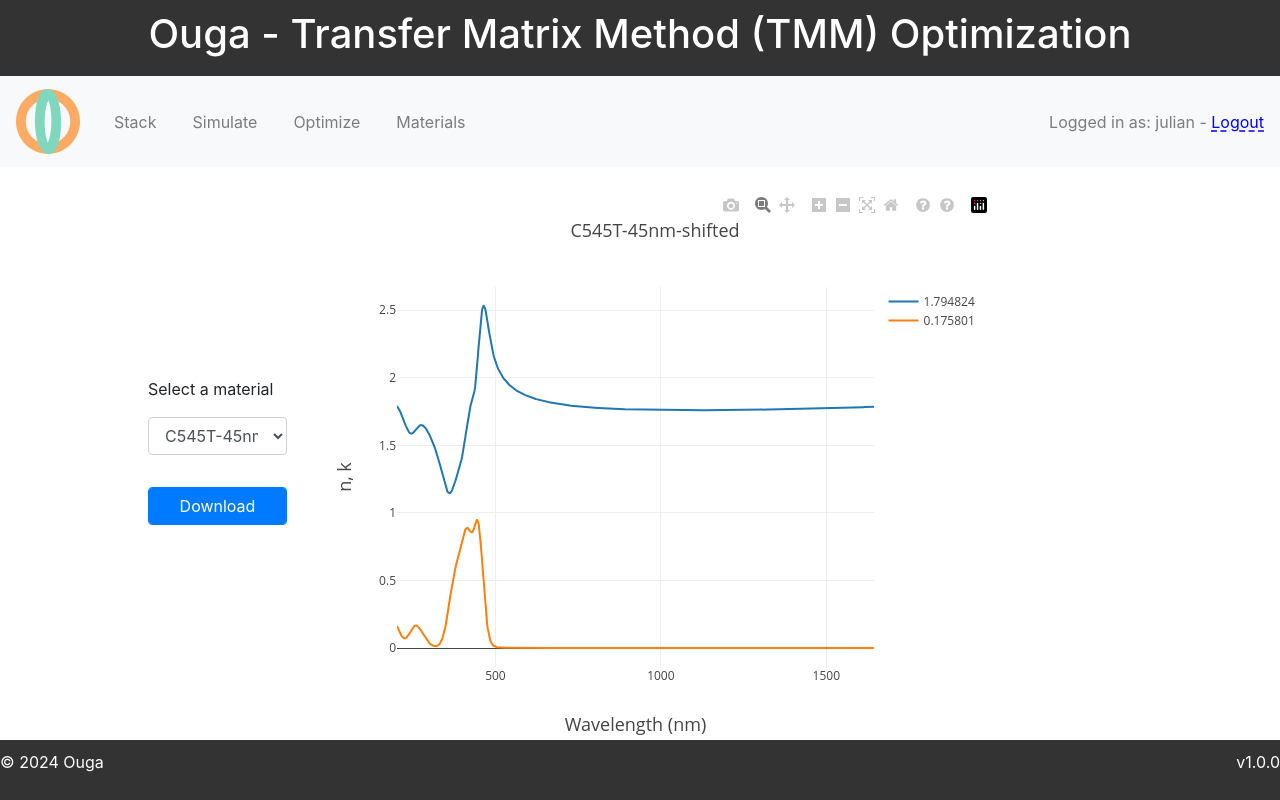
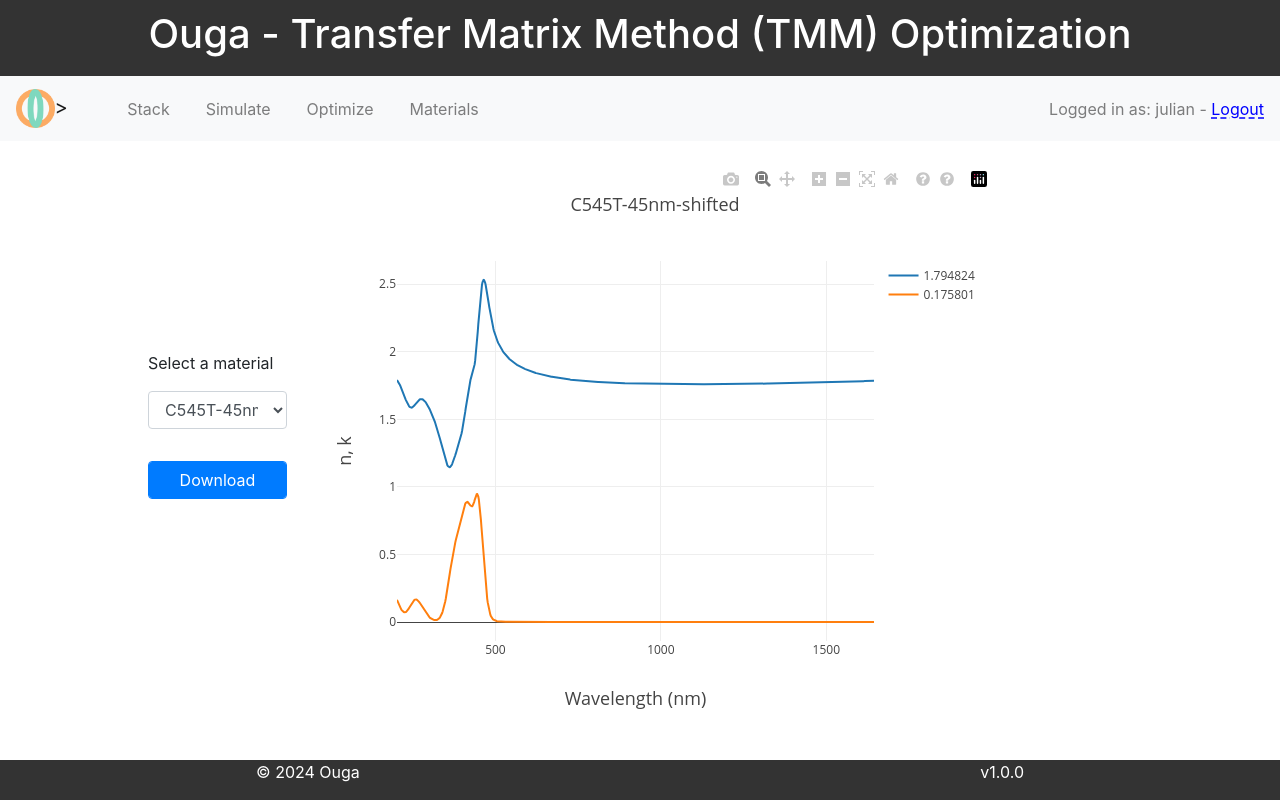
Before and after one commit to PolaritonTechnologies/TMMFlow, a Flask app: page /materials in a window 1280 px wide. Run offline with Flask 3, Linux system fonts and the light colour scheme; a user stored in the database is signed in; some libraries are stand-ins or nearby versions.

Commit message:
Further adaption of header and footer style

```diff
--- a/gui/templates/base.html
+++ b/gui/templates/base.html
@@ -41,7 +41,7 @@
     </header>
     <nav class="navbar navbar-expand-lg navbar-light bg-light">
         <a class="navbar-brand" href="#">
-            <img src="{{ url_for('static', filename='favicon.ico') }}" alt="Ouga">
+            <img src="{{ url_for('static', filename='favicon.ico') }}" alt="Ouga" style="width: 50%;">>
         </a>
         <button class="navbar-toggler" type="button" data-toggle="collapse" data-target="#navbarNav"
             aria-controls="navbarNav" aria-expanded="false" aria-label="Toggle navigation">
@@ -82,7 +82,7 @@
 </body>
 
 </html>
-<footer style="display: flex; justify-content: space-between;">
+<footer style="display: flex; justify-content: space-between; padding: 0 20%;">
     <p>© 2024 Ouga</p>
     <p>v1.0.0</p>
 </footer>
```
